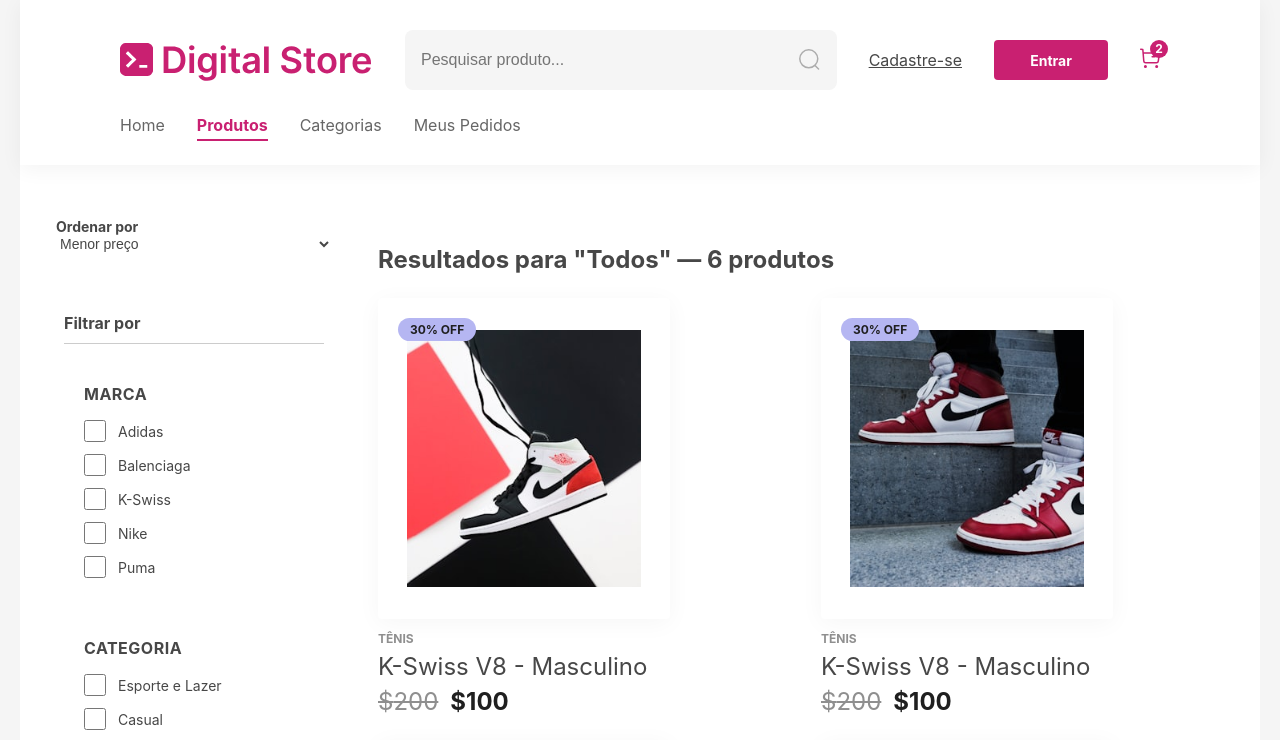
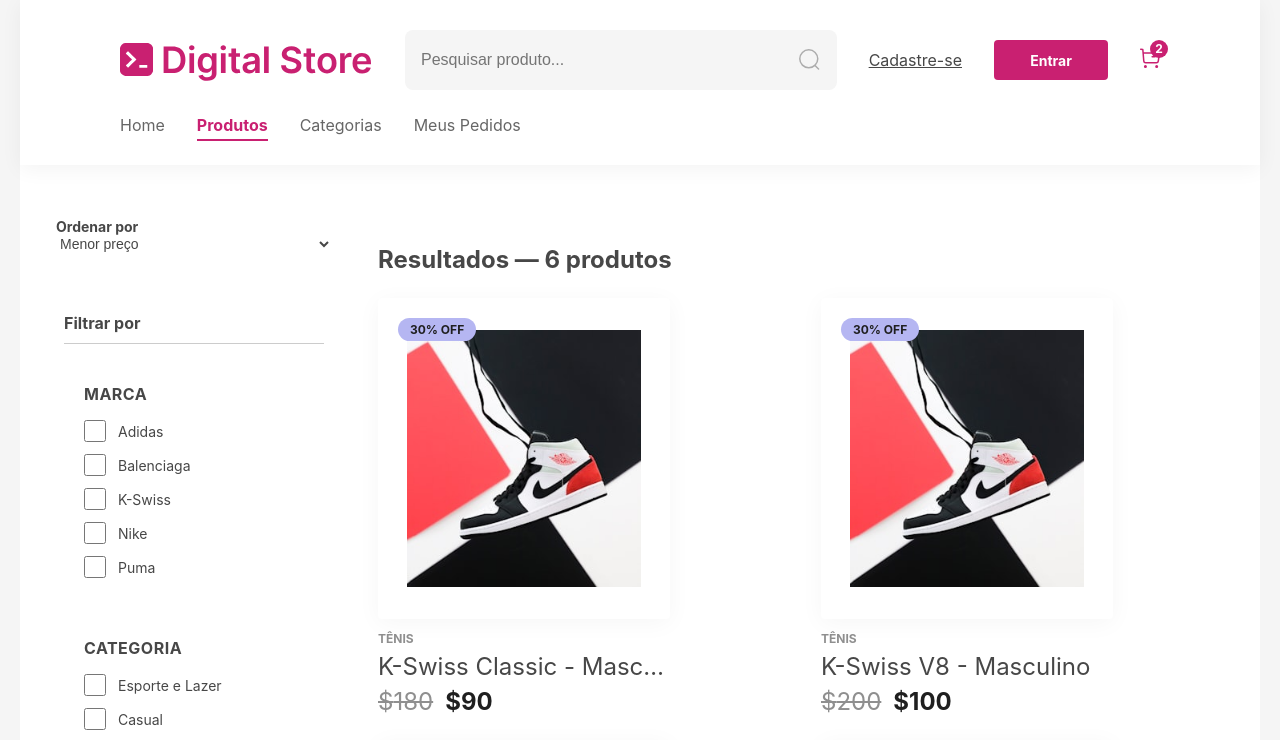
Before and after one commit to rubenspaulo/projeto-digital-store, a React (Vite) app: page /produtos in a window 1280 px wide. Shown: the top 740 px of the page. Built offline with nearby package versions, Linux system fonts and the light colour scheme.

Commit message:
feat: implementa a listagem diâmica de produtos

```diff
--- a/src/components/Header/Header.jsx
+++ b/src/components/Header/Header.jsx
@@ -47,10 +47,10 @@ const Header = () => {
         </form>
 
         <div className="user-actions">
-          <Link to="/cadastro" className="register-link">
+          <Link to="#" className="register-link">
             Cadastre-se
           </Link>
-          <Link to="/login" className="login-button">
+          <Link to="#" className="login-button">
             Entrar
           </Link>
         </div>
--- a/src/pages/ProductListingPage/ProductListingPage.jsx
+++ b/src/pages/ProductListingPage/ProductListingPage.jsx
@@ -1,4 +1,4 @@
-
+import { useState } from 'react';
 import { useSearchParams } from 'react-router-dom';
 
 import Layout from '../Layout';
@@ -8,7 +8,7 @@ import FilterGroup from '../../components/FilterGroup/FilterGroup';
 
 import './ProductListingPage.css';
 
-// Importação das imagens da pasta src/assets
+
 import product1 from '../../assets/product-thumb-1.jpeg';
 import product2 from '../../assets/product-thumb-2.jpeg';
 import product3 from '../../assets/product-thumb-3.jpeg';
@@ -17,92 +17,154 @@ import product5 from '../../assets/product-thumb-5.jpeg';
 
 const ProductListingPage = () => {
 
-  // Leitura do parâmetro de pesquisa da URL
   const [searchParams] = useSearchParams();
   const searchTerm = searchParams.get('filter') || '';
 
-  // Dados dos produtos
+
+  const [sortOrder, setSortOrder] = useState('lowest-price');
+  const [selectedFilters, setSelectedFilters] = useState({
+    brand: [],
+    category: [],
+    gender: []
+  });
+
+
   const allProducts = [
     {
+      id: 1,
       name: "K-Swiss V8 - Masculino",
+      brand: "k-swiss",
+      category: "casual",
+      gender: "masculino",
       image: product1,
       price: 200,
       priceDiscount: 100
     },
     {
-      name: "K-Swiss V8 - Masculino",
+      id: 2,
+      name: "Adidas Forum Low - Unissex",
+      brand: "adidas",
+      category: "casual",
+      gender: "unissex",
       image: product2,
-      price: 200,
-      priceDiscount: 100
+      price: 250,
+      priceDiscount: 180
     },
     {
-      name: "K-Swiss V8 - Masculino",
+      id: 3,
+      name: "Nike Revolution 6 - Masculino",
+      brand: "nike",
+      category: "corrida",
+      gender: "masculino",
       image: product3,
-      price: 200,
-      priceDiscount: 100
+      price: 300,
+      priceDiscount: 219
     },
     {
-      name: "K-Swiss V8 - Masculino",
+      id: 4,
+      name: "Puma Rs-X - Masculino",
+      brand: "puma",
+      category: "esporte",
+      gender: "masculino",
       image: product4,
-      price: 200,
-      priceDiscount: 100
+      price: 350,
+      priceDiscount: 299
     },
     {
-      name: "K-Swiss V8 - Masculino",
+      id: 5,
+      name: "Balenciaga Track - Unissex",
+      brand: "balenciaga",
+      category: "casual",
+      gender: "unissex",
       image: product5,
-      price: 300,
-      priceDiscount: 100
+      price: 600,
+      priceDiscount: 450
     },
     {
-      name: "K-Swiss V8 - Masculino",
+      id: 6,
+      name: "K-Swiss Classic - Masculino",
+      brand: "k-swiss",
+      category: "casual",
+      gender: "masculino",
       image: product1,
-      price: 200,
-      priceDiscount: 100
+      price: 180,
+      priceDiscount: 90
     }
   ];
 
-  // Filtragem dos produtos pela pesquisa
-  const filteredProducts = searchTerm
+
+  const handleFilterChange = (categoryType, value) => {
+    setSelectedFilters(prev => {
+      const currentList = prev[categoryType];
+      const exists = currentList.includes(value);
+
+      const updatedList = exists
+        ? currentList.filter(item => item !== value)
+        : [...currentList, value];
+
+      return { ...prev, [categoryType]: updatedList };
+    });
+  };
+
+
+  let resultProducts = searchTerm
     ? allProducts.filter(product =>
         product.name.toLowerCase().includes(searchTerm.toLowerCase())
       )
-    : allProducts;
+    : [...allProducts];
+
+
+  if (selectedFilters.brand.length > 0) {
+    resultProducts = resultProducts.filter(p => selectedFilters.brand.includes(p.brand));
+  }
+  if (selectedFilters.category.length > 0) {
+    resultProducts = resultProducts.filter(p => selectedFilters.category.includes(p.category));
+  }
+  if (selectedFilters.gender.length > 0) {
+    resultProducts = resultProducts.filter(p => selectedFilters.gender.includes(p.gender));
+  }
+
+
+  resultProducts.sort((a, b) => {
+    const priceA = a.priceDiscount !== undefined ? a.priceDiscount : a.price;
+    const priceB = b.priceDiscount !== undefined ? b.priceDiscount : b.price;
+
+    if (sortOrder === 'lowest-price') {
+      return priceA - priceB;
+    } else {
+      return priceB - priceA;
+    }
+  });
 
   return (
     <Layout>
-
       <div className="product-listing-page-container">
 
-        {/* Coluna esquerda: Ordenação e filtros */}
+
         <aside className="filters-sidebar">
 
-          {/* Ordenação */}
+
           <div className="sort-box">
             <label htmlFor="sort-select">
               Ordenar por
             </label>
-
             <select
               id="sort-select"
               className="sort-select"
+              value={sortOrder}
+              onChange={(e) => setSortOrder(e.target.value)}
             >
-              <option value="lowest-price">
-                Menor preço
-              </option>
-
-              <option value="highest-price">
-                Maior preço
-              </option>
+              <option value="lowest-price">Menor preço</option>
+              <option value="highest-price">Maior preço</option>
             </select>
           </div>
 
-          {/* Filtros */}
+
           <div className="filter-box">
-
             <h3>Filtrar por</h3>
-
             <hr className="filter-divider" />
 
+            <div onChange={(e) => handleFilterChange('brand', e.target.value)}>
               <FilterGroup
                 title="Marca"
                 inputType="checkbox"
@@ -114,7 +176,9 @@ const ProductListingPage = () => {
                   { text: "Puma", value: "puma" }
                 ]}
               />
+            </div>
 
+            <div onChange={(e) => handleFilterChange('category', e.target.value)}>
               <FilterGroup
                 title="Categoria"
                 inputType="checkbox"
@@ -125,7 +189,9 @@ const ProductListingPage = () => {
                   { text: "Corrida", value: "corrida" }
                 ]}
               />
+            </div>
 
+            <div onChange={(e) => handleFilterChange('gender', e.target.value)}>
               <FilterGroup
                 title="Gênero"
                 inputType="checkbox"
@@ -135,29 +201,23 @@ const ProductListingPage = () => {
                   { text: "Unissex", value: "unissex" }
                 ]}
               />
+            </div>
 
           </div>
 
         </aside>
 
-        {/* Coluna direita: Listagem de produtos */}
+
         <main className="products-content">
-
           <Section
-            title={`Resultados para "${searchTerm || 'Todos'}" — ${filteredProducts.length} produtos`}
+            title={`Resultados ${searchTerm ? `para "${searchTerm}"` : ""} — ${resultProducts.length} produtos`}
             titleAlign="left"
           >
-
-            <ProductListing
-              products={filteredProducts}
-            />
-
+            <ProductListing products={resultProducts} />
           </Section>
-
         </main>
 
       </div>
-
     </Layout>
   );
 };
```
Lines whose indentation alone changed are shown as unchanged.
